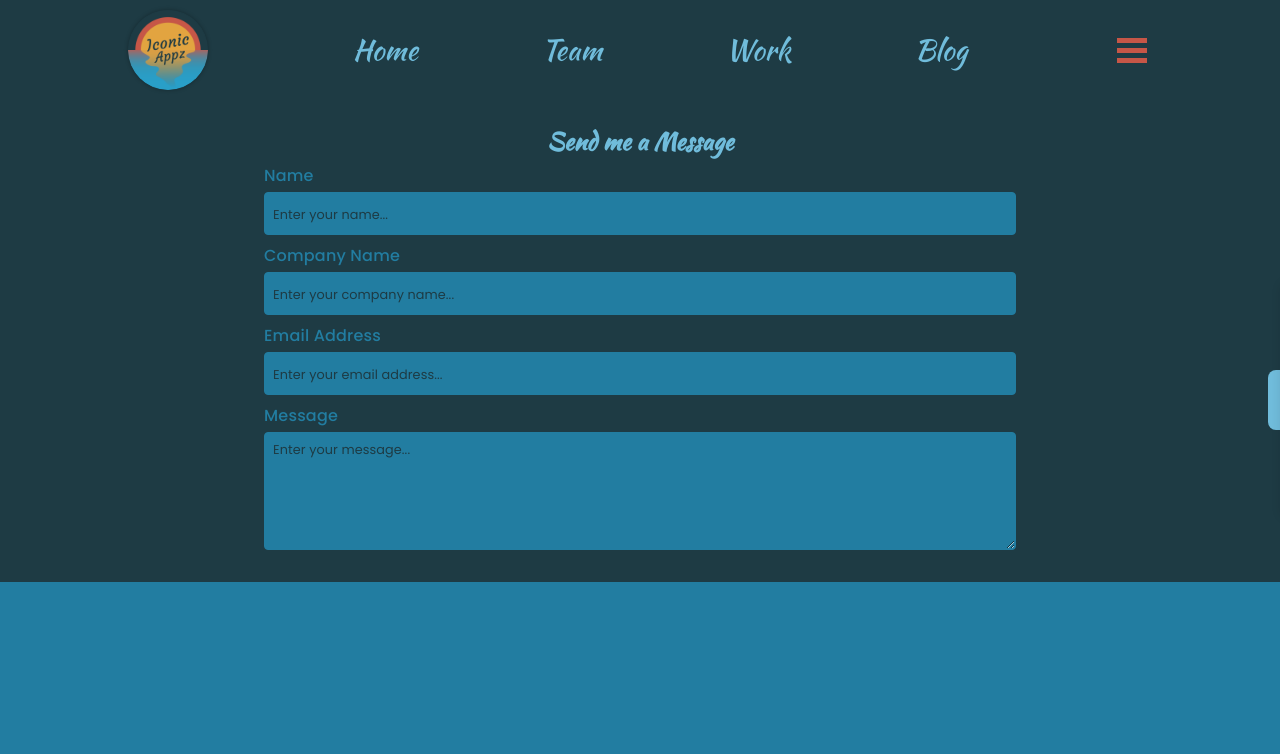
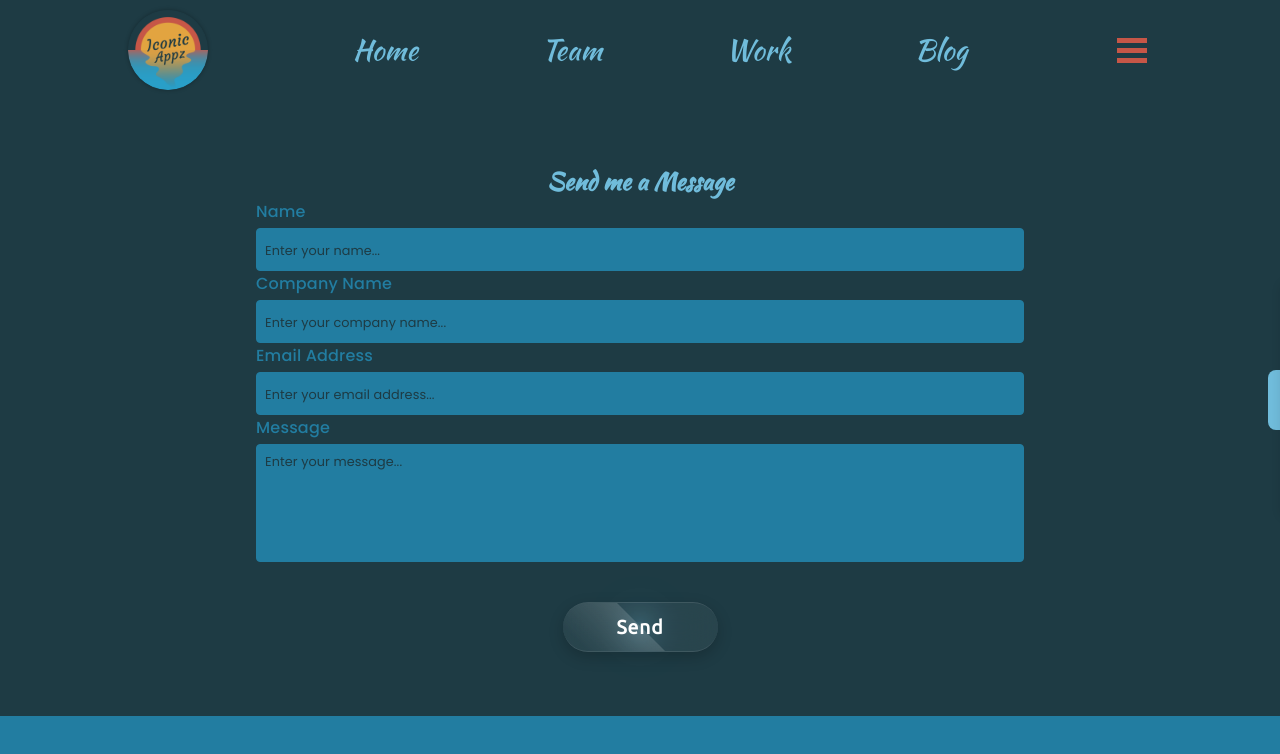
Before and after one commit to nikita-reva/iconic-appz, a React (Create React App) app: page /team in a window 1280 px wide. Shown: the top 754 px of the page. Built offline with nearby package versions, Linux system fonts and the light colour scheme.

Commit message:
Email feature implemented

```diff
--- a/package.json
+++ b/package.json
@@ -12,6 +12,7 @@
     "@types/react-dom": "^17.0.9",
     "@types/react-router-dom": "^5.1.8",
     "@types/styled-components": "^5.1.11",
+    "emailjs-com": "^3.2.0",
     "formik": "^2.2.9",
     "framer-motion": "^4.1.17",
     "react": "^17.0.2",
--- a/src/app/common/form-fields/form-fields.styles.tsx
+++ b/src/app/common/form-fields/form-fields.styles.tsx
@@ -2,7 +2,6 @@ import styled, { css } from 'styled-components';
 
 export const FormFieldContainer = styled.div`
   width: 100%;
-  padding: 4px 8px;
 `;
 
 export const FormFieldLabel = styled.label`
--- a/src/app/common/form-fields/text-area.tsx
+++ b/src/app/common/form-fields/text-area.tsx
@@ -1,40 +1,74 @@
 import { useRef, useState } from 'react';
+import { useField } from 'formik';
 import styled from 'styled-components';
+import { TiPlus, TiMinus } from 'react-icons/ti';
+
 import {
   FormFieldContainer,
   FormFieldLabel,
   CommonStyles,
 } from './form-fields.styles';
 
+const TextAreaWrapper = styled.div`
+  position: relative;
+`;
+
 const TextAreaBlock = styled.textarea`
   ${CommonStyles}
 
-  position: relative;
-  resize: vertical;
-  overflow: auto;
-
+  resize: none;
   ::-webkit-scrollbar {
     width: 10px;
   }
 
+  /* Track */
   ::-webkit-scrollbar-track {
-    background: var(--iconic-lightblue);
+    background: var(--iconic-paleblue);
   }
 
+  /* Handle */
   ::-webkit-scrollbar-thumb {
     background: var(--iconic-darkblue);
-    border-radius: 4px;
+    border-radius: 12px;
+    cursor: pointer;
   }
 
+  /* Handle on hover */
   ::-webkit-scrollbar-thumb:hover {
-    background: #21424b;
+    background: var(--iconic-darkblue);
   }
 
-  ::-webkit-scrollbar-button {
+  &:focus {
+    & + * {
+      opacity: 0.2;
     }
+  }
+`;
 
-  ::-webkit-resizer {
+const RowsControls = styled.div`
+  position: absolute;
+  right: 4px;
+  bottom: 6px;
+  display: flex;
+  flex-direction: column;
+  opacity: 0;
+  transition: opacity 0.2s ease-out;
+
+  &:hover {
+    opacity: 1;
   }
+`;
+
+const RowButton = styled.div`
+  border-radius: 50%;
+  font-size: 0.8rem;
+  cursor: pointer;
+  padding: 2px;
+  margin: 1px 0;
+  background: var(--iconic-darkblue);
+  color: var(--iconic-paleblue);
+  display: grid;
+  place-items: center;
 `;
 
 interface TextAreaProps {
@@ -43,31 +77,40 @@ interface TextAreaProps {
   placeholder?: string;
 }
 
-export const TextArea: React.FC<TextAreaProps> = ({
-  name,
-  label,
-  placeholder,
-}) => {
+export const TextArea: React.FC<TextAreaProps> = ({ label, ...props }) => {
   const [rows, setRows] = useState<number>(4);
   const textAreaRef = useRef<HTMLTextAreaElement | null>(null);
+
+  const [field, meta] = useField(props);
 
   return (
     <FormFieldContainer>
       <FormFieldLabel>{label}</FormFieldLabel>
+      <TextAreaWrapper>
         <TextAreaBlock
-        onChange={(e) => {
+          onInput={(e) => {
             if (
               textAreaRef.current &&
-            textAreaRef.current.scrollHeight > textAreaRef.current.clientHeight
+              textAreaRef.current.scrollHeight >
+                textAreaRef.current.clientHeight
             ) {
               setRows(rows + 1);
             }
           }}
           ref={textAreaRef}
-        name={name}
-        placeholder={placeholder}
+          {...field}
+          {...props}
           rows={rows}
         />
+        <RowsControls>
+          <RowButton onClick={() => setRows(rows + 1)}>
+            <TiPlus />
+          </RowButton>
+          <RowButton onClick={() => setRows(rows - 1)}>
+            <TiMinus />
+          </RowButton>
+        </RowsControls>
+      </TextAreaWrapper>
     </FormFieldContainer>
   );
 };
--- a/src/app/common/form-fields/text-input.tsx
+++ b/src/app/common/form-fields/text-input.tsx
@@ -1,3 +1,4 @@
+import { useField } from 'formik';
 import styled from 'styled-components';
 import {
   FormFieldContainer,
@@ -16,21 +17,12 @@ interface TextInputProps {
   placeholder?: string;
 }
 
-export const TextInput: React.FC<TextInputProps> = ({
-  name,
-  label,
-  type,
-  placeholder,
-}) => {
+export const TextInput: React.FC<TextInputProps> = ({ label, ...props }) => {
+  const [field, meta] = useField(props);
   return (
     <FormFieldContainer>
       <FormFieldLabel>{label}</FormFieldLabel>
-      <Input
-        name={name}
-        type={type}
-        placeholder={placeholder}
-        autoComplete="none"
-      />
+      <Input {...field} {...props} autoComplete="none" />
     </FormFieldContainer>
   );
 };
--- /dev/null
+++ b/src/app/components/GlassButton/GlassButton.styles.tsx
@@ -0,0 +1,111 @@
+import styled, { css } from 'styled-components';
+import { Link } from 'react-router-dom';
+
+type Btn = 'button' | 'reset' | 'submit' | undefined;
+
+export interface GlassButtonProps {
+  onClick?: () => void;
+  linkTo?: string;
+  beamColor?: string;
+  type?: Btn;
+  content?: string;
+}
+
+export const GlassButtonContainer = styled.div<GlassButtonProps>`
+  position: relative;
+  width: 155px;
+  height: 50px;
+
+  &:before {
+    content: '';
+    position: absolute;
+    left: 50%;
+    top: 50%;
+    transform: translateX(-50%) translateY(-50%);
+    width: 10px;
+    height: 10px;
+    border-radius: 50%;
+    transition: 0.5s;
+    background: ${({ beamColor }) =>
+      beamColor ? beamColor : 'var(--iconic-blue)'};
+    box-shadow: 0 0 4px
+        ${({ beamColor }) => (beamColor ? beamColor : 'var(--iconic-blue)')},
+      0 0 12px
+        ${({ beamColor }) => (beamColor ? beamColor : 'var(--iconic-blue)')},
+      0 0 24px
+        ${({ beamColor }) => (beamColor ? beamColor : 'var(--iconic-blue)')},
+      0 0 48px
+        ${({ beamColor }) => (beamColor ? beamColor : '#var(--iconic-blue)')};
+  }
+
+  &:hover {
+    &:before {
+      bottom: 0;
+      height: 50%;
+      width: 75%;
+      border-radius: 30px;
+      transition-delay: 0.5s;
+    }
+  }
+`;
+
+const ButtonStyles = css`
+  position: absolute;
+  font-family: 'Ubuntu', sans-serif;
+  top: 0;
+  left: 0;
+  width: 100%;
+  height: 100%;
+  display: flex;
+  justify-content: center;
+  align-items: center;
+  background: rgba(255, 255, 255, 0.05);
+  box-shadow: 0 5px 15px rgba(0, 0, 0, 0.2);
+  border-top: 1px solid rgba(255, 255, 255, 0.1);
+  border-bottom: 1px solid rgba(255, 255, 255, 0.1);
+  border-radius: 30px;
+  color: #fff;
+  z-index: 1;
+  font-size: 1.2rem;
+  font-weight: 600;
+  letter-spacing: 1px;
+  text-decoration: none;
+  overflow: hidden;
+  transition: 0.5s;
+  backdrop-filter: blur(15px);
+
+  &:before {
+    content: '';
+    position: absolute;
+    top: 0;
+    left: 0;
+    width: 50%;
+    height: 100%;
+    background: linear-gradient(
+      to left,
+      rgba(255, 255, 255, 0.15),
+      transparent
+    );
+    transform: skewX(45deg) translateX(0);
+    transition: 0.5s;
+  }
+
+  &:hover {
+    letter-spacing: 3px;
+
+    &:before {
+      transform: skewX(45deg) translateX(200%);
+    }
+  }
+`;
+
+export const GlassButtonLink = styled(Link)<GlassButtonProps>`
+  ${ButtonStyles}
+`;
+
+export const GlassButtonBtn = styled.button<GlassButtonProps>`
+  cursor: pointer;
+  border: none;
+
+  ${ButtonStyles}
+`;
--- /dev/null
+++ b/src/app/components/GlassButton/GlassButton.tsx
@@ -0,0 +1,26 @@
+import {
+  GlassButtonContainer,
+  GlassButtonLink,
+  GlassButtonBtn,
+  GlassButtonProps,
+} from './GlassButton.styles';
+
+export const GlassButton: React.FC<GlassButtonProps> = ({
+  onClick,
+  linkTo,
+  beamColor,
+  type,
+  content,
+}) => {
+  return (
+    <GlassButtonContainer beamColor={beamColor}>
+      {linkTo ? (
+        <GlassButtonLink to={linkTo}>Read More</GlassButtonLink>
+      ) : (
+        <GlassButtonBtn onClick={onClick} type={type}>
+          {content ? content : 'Click'}
+        </GlassButtonBtn>
+      )}
+    </GlassButtonContainer>
+  );
+};
--- /dev/null
+++ b/src/app/components/GlassButton/index.ts
@@ -0,0 +1 @@
+export { GlassButton } from './GlassButton';
--- a/src/features/contact-form/contact-form.styles.tsx
+++ b/src/features/contact-form/contact-form.styles.tsx
@@ -1,13 +1,5 @@
+import { Form } from 'formik';
 import styled from 'styled-components';
-
-export const ContactFormContainer = styled.form`
-  width: 100%;
-  margin: 0 auto;
-
-  @media screen and (min-width: 992px) {
-    width: 60vw;
-  }
-`;
 
 export const ContactFormHeading = styled.h2`
   width: 100%;
@@ -15,3 +7,19 @@ export const ContactFormHeading = styled.h2`
   font-family: 'Kaushan Script', sans-serif;
   color: var(--iconic-paleblue);
 `;
+
+export const ContactFormContainer = styled(Form)`
+  width: 100%;
+  margin: 0 auto;
+  display: flex;
+  flex-direction: column;
+  align-items: center;
+
+  @media screen and (min-width: 992px) {
+    width: 60vw;
+  }
+`;
+
+export const ButtonContainer = styled.div`
+  margin-top: 36px;
+`;
--- a/src/features/contact-form/contact-form.tsx
+++ b/src/features/contact-form/contact-form.tsx
@@ -1,22 +1,57 @@
-import { Formik } from 'formik';
+import { Formik, FormikHelpers } from 'formik';
+import * as Yup from 'yup';
+import emailjs from 'emailjs-com';
+
 import {
+  ButtonContainer,
   ContactFormContainer,
   ContactFormHeading,
 } from './contact-form.styles';
-import * as Yup from 'yup';
 import { TextInput, TextArea, HiddenInput } from '../../app/common/form-fields';
+import { GlassButton } from '../../app/components/GlassButton';
+
+interface FormValues {
+  name: string;
+  company: string;
+  email: string;
+  message: string;
+}
 
 export const ContactForm = () => {
+  const sendEmail = (values: any) => {
+    emailjs
+      .send(
+        'service_do95f1d',
+        'template_nxwok15',
+        values,
+        'user_JsusNz0E8HNccYZdyYeKy'
+      )
+      .then(
+        (result) => {
+          console.log(result.text);
+        },
+        (error) => {
+          console.log(error.text);
+        }
+      );
+  };
+
   return (
     <Formik
       initialValues={{ name: '', company: '', email: '', message: '' }}
       validationSchema={Yup.object({
         name: Yup.string().required(),
-        company: Yup.string(),
+        company: Yup.string().required(),
         email: Yup.string().required().email(),
-        password: Yup.string().required(),
+        message: Yup.string().required(),
       })}
-      onSubmit={async (values, { setSubmitting, setErrors }) => {}}
+      onSubmit={(
+        values: FormValues,
+        { setSubmitting, setErrors }: FormikHelpers<FormValues>
+      ) => {
+        sendEmail(values);
+        console.log(values);
+      }}
     >
       {({ isSubmitting, isValid, dirty, errors }) => (
         <ContactFormContainer autoComplete="none">
@@ -45,6 +80,13 @@ export const ContactForm = () => {
             placeholder="Enter your message..."
           />
           <HiddenInput />
+          <ButtonContainer>
+            <GlassButton
+              type="submit"
+              beamColor="var(--iconic-paleblue)"
+              content="Send"
+            />
+          </ButtonContainer>
         </ContactFormContainer>
       )}
     </Formik>
--- a/src/features/footer/footer.styles.tsx
+++ b/src/features/footer/footer.styles.tsx
@@ -9,5 +9,5 @@ export const FooterContainer = styled.div`
 export const FooterContent = styled.footer`
   width: 80%;
   margin: 0 auto;
-  padding: 24px 0;
+  padding: 64px 0;
 `;
```
Also changed, not shown: 1 other file (tests, documents, lock files or other folders). Lines whose indentation alone changed are shown as unchanged.
